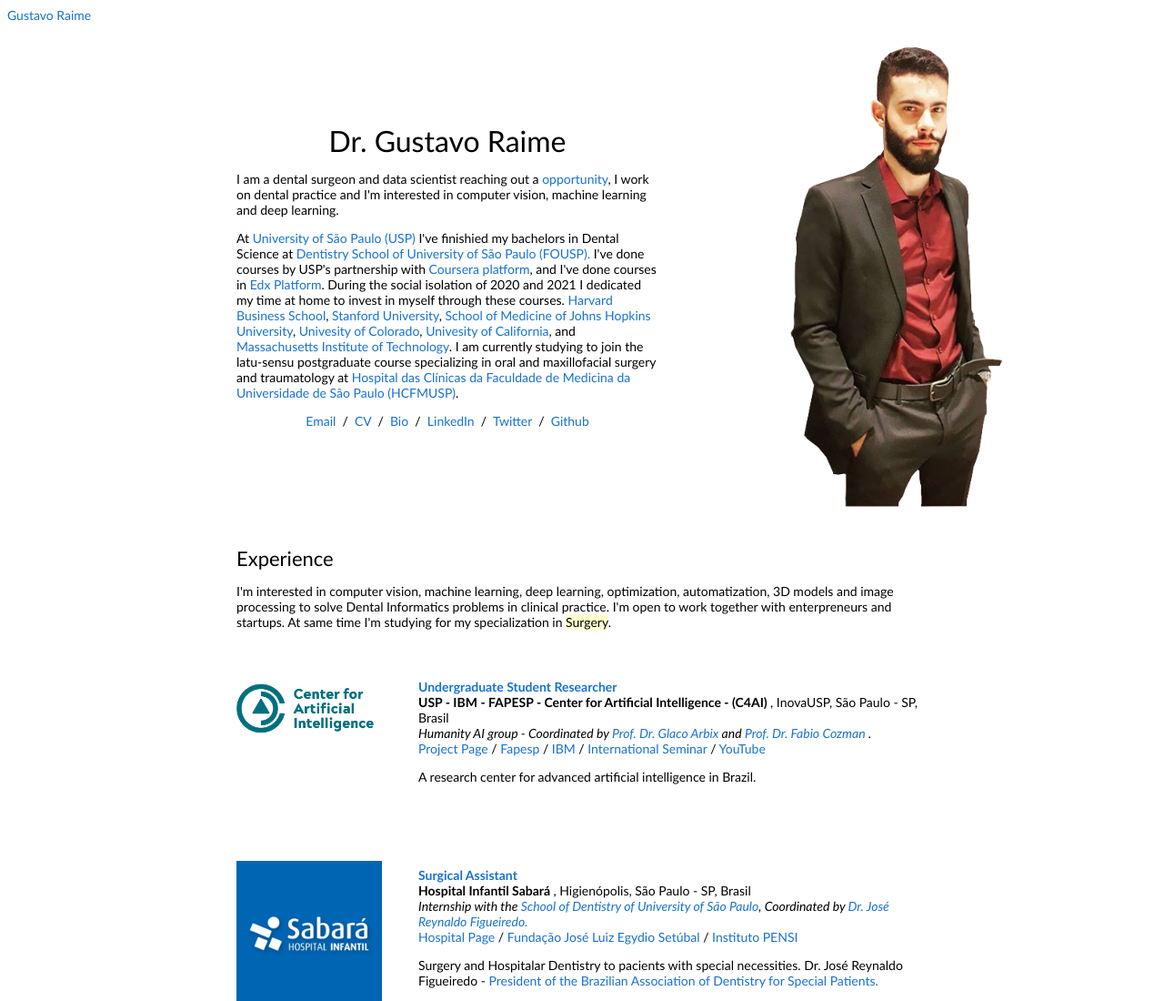
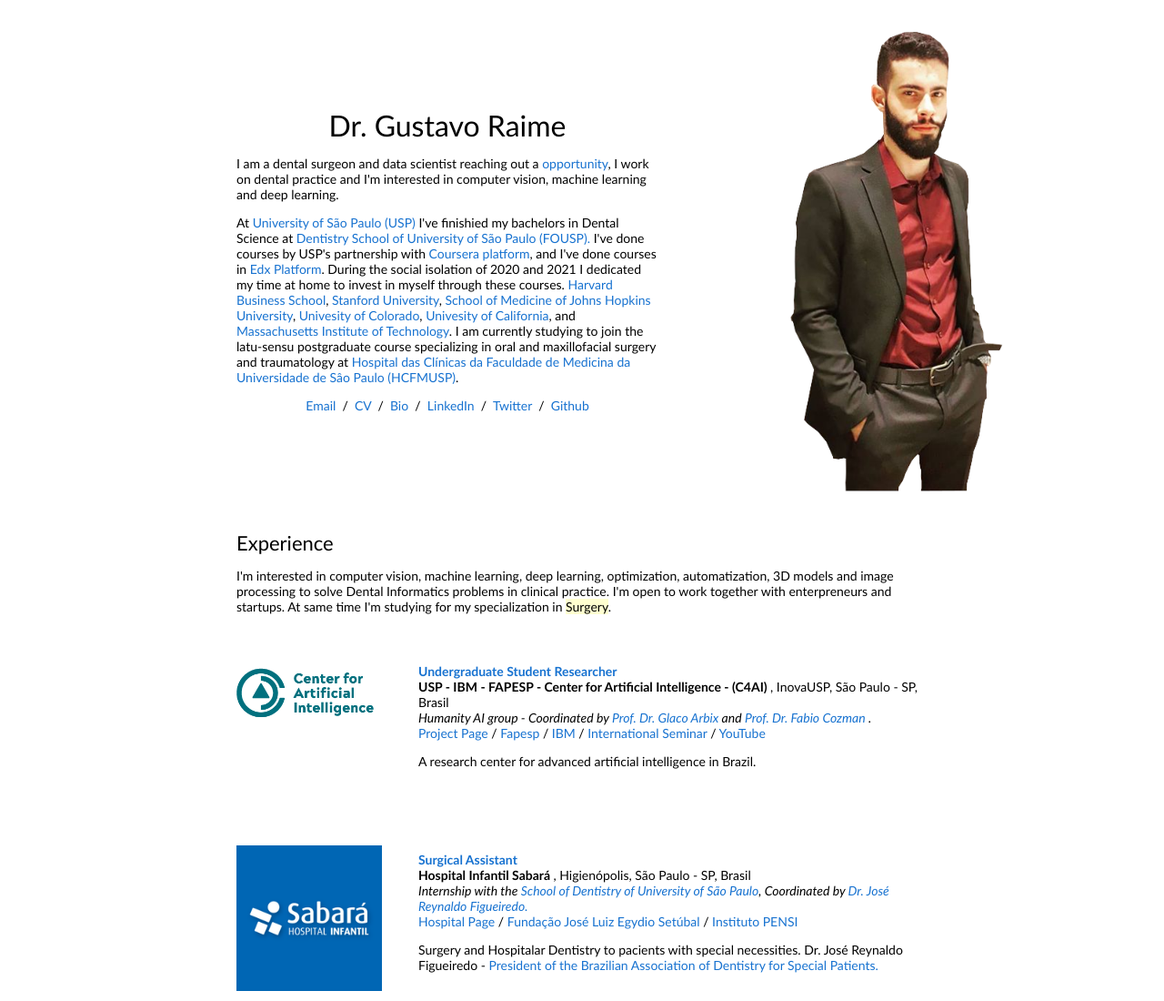
Before and after one commit to gu-raime/gu-raime.github.io, a plain HTML site: page index.html in a window 1280 px wide. Shown: the top 1100 px of the page at 91% size. Drawn offline with Linux system fonts and the light colour scheme.

Commit message:
Update index.html

```diff
--- a/index.html
+++ b/index.html
@@ -19,9 +19,6 @@
     gtag('config', 'G-5XYVXS101P');
 
 </script>
-
-<div class="badge-base LI-profile-badge" data-locale="pt_BR" data-size="medium" data-theme="dark" data-type="VERTICAL" data-vanity="gustavo-raime-health-innovation" data-version="v1"><a class="badge-base__link LI-simple-link" href="https://br.linkedin.com/in/gustavo-raime-health-innovation/pt-br?trk=profile-badge">Gustavo Raime</a></div>
-
 
 </head>
 
```
